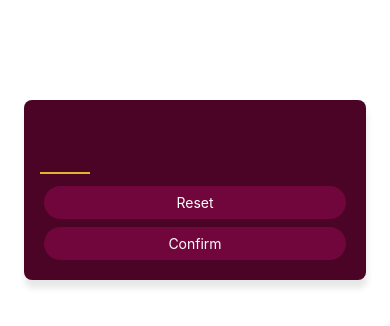
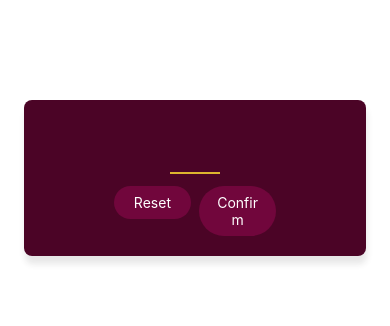
Before and after one commit to VeronicaAn99/react-native-game, a React Native app: screen / in a window 390 px wide. Shown: the top 326 px of the page. Built offline with nearby package versions, Linux system fonts and the light colour scheme.

Commit message:
Adjust modal layout

```diff
--- a/screens/StartGameScreen.js
+++ b/screens/StartGameScreen.js
@@ -11,14 +11,20 @@ function StartGameScreen() {
         autoCapitalize="none"
         autoCorrect={false}
       />
+      <View style={styles.buttonsContainer}>
+        <View style={styles.buttonContainer}>
           <PrimaryButton
             handleButtonPress={() => console.log("Reset")}
             text="Reset"
           />
+        </View>
+        <View style={styles.buttonContainer}>
           <PrimaryButton
             handleButtonPress={() => console.log("Confirm")}
             text="Confirm"
           />
+        </View>
+      </View>
     </View>
   );
 }
@@ -27,7 +33,8 @@ export default StartGameScreen;
 
 const styles = StyleSheet.create({
   inputContainer: {
-    // flex: 1,
+    justifyContent: "center",
+    alignItems: "center",
     padding: 16,
     marginTop: 100,
     marginHorizontal: 24,
@@ -50,4 +57,10 @@ const styles = StyleSheet.create({
     textAlign: "center",
     width: 50,
   },
+  buttonsContainer: {
+    flexDirection: "row",
+  },
+  buttonContainer: {
+    flex: 1,
+  },
 });
```
Lines whose indentation alone changed are shown as unchanged.
